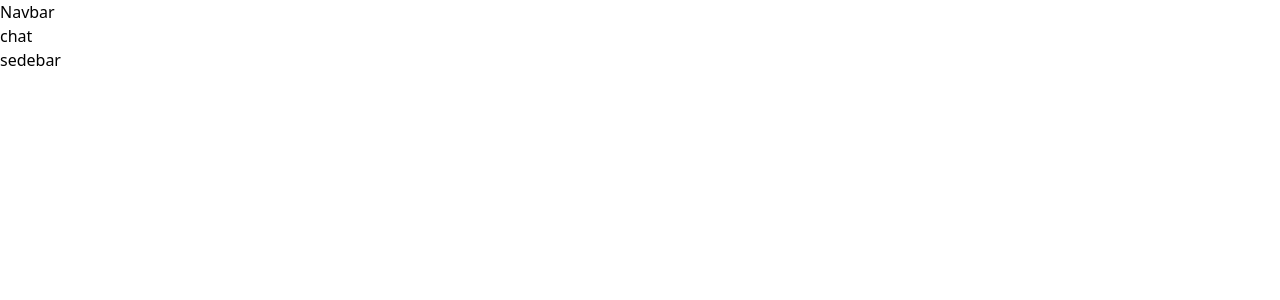
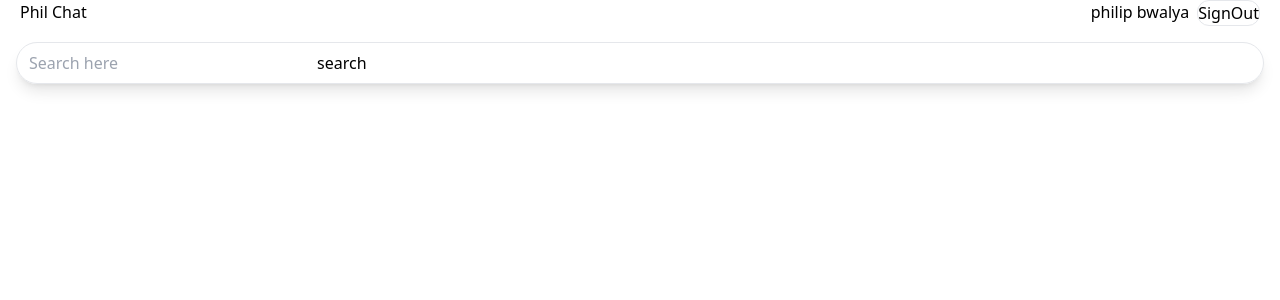
Before and after one commit to philipbwalya/Private_Chat_Application, a React (Create React App) app: page / in a window 1280 px wide. Shown: the top 300 px of the page. Built offline with nearby package versions, Linux system fonts and the light colour scheme.

Commit message:
updated the search field

```diff
--- a/public/index.html
+++ b/public/index.html
@@ -24,7 +24,7 @@
       work correctly both with client-side routing and a non-root public URL.
       Learn how to configure a non-root public URL by running `npm run build`.
     -->
-    <title>React App</title>
+    <title>Chat App</title>
   </head>
   <body>
     <noscript>You need to enable JavaScript to run this app.</noscript>
--- a/src/components/Navbar.jsx
+++ b/src/components/Navbar.jsx
@@ -1,7 +1,19 @@
 import React from "react";
+// import profileImg from "./public/";
 
 const Navbar = () => {
-  return <div>Navbar</div>;
+  return (
+    <div className="justify-between flex mx-5">
+      <div>
+        <span>Phil Chat</span>
+      </div>
+      <div className="flex gap-2">
+        <img src="" alt="" />
+        <p>philip bwalya</p>
+        <button className="border rounded-xl">SignOut</button>
+      </div>
+    </div>
+  );
 };
 
 export default Navbar;
--- /dev/null
+++ b/src/components/Search.jsx
@@ -0,0 +1,18 @@
+import React from "react";
+
+function Search() {
+  return (
+    <div className="flex border rounded-full m-4 px-3 py-2 w-auto shadow-lg">
+      <form action="" className="flex">
+        <input
+          type="text"
+          placeholder="Search here"
+          className="w-72 outline-none"
+        />
+      </form>
+      <button>search</button>
+    </div>
+  );
+}
+
+export default Search;
--- a/src/components/Sidebar.jsx
+++ b/src/components/Sidebar.jsx
@@ -1,7 +1,7 @@
 import React from "react";
 
 const Sidebar = () => {
-  return <div>sedebar</div>;
+  return <div>sidebar</div>;
 };
 
 export default Sidebar;
--- a/src/pages/Home.jsx
+++ b/src/pages/Home.jsx
@@ -2,13 +2,16 @@ import React from "react";
 import Chats from "../components/Chats";
 import Sidebar from "../components/Sidebar";
 import Navbar from "../components/Navbar";
+import Search from "../components/Search";
 
 function Home() {
   return (
-    <div>
+    <div className="items-center justify-center">
       <Navbar />
-      <Chats />
-      <Sidebar />
+      <Search />
+
+      {/* <Chats />
+      <Sidebar /> */}
     </div>
   );
 }
```
Also changed, not shown: src/App.css (deleted, +0 -38 lines), src/assets/IMG-20220608-WA0075.jpg (added).
